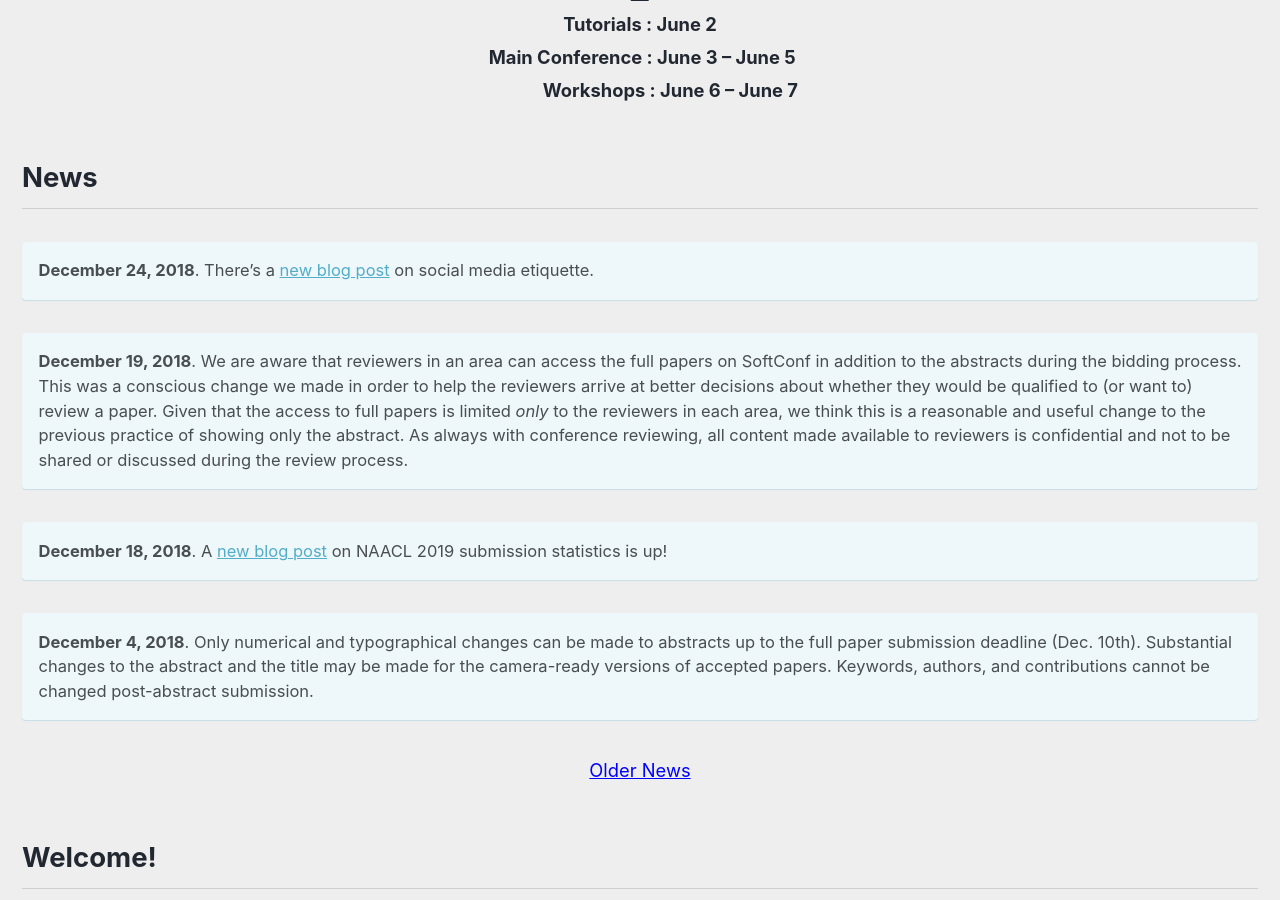
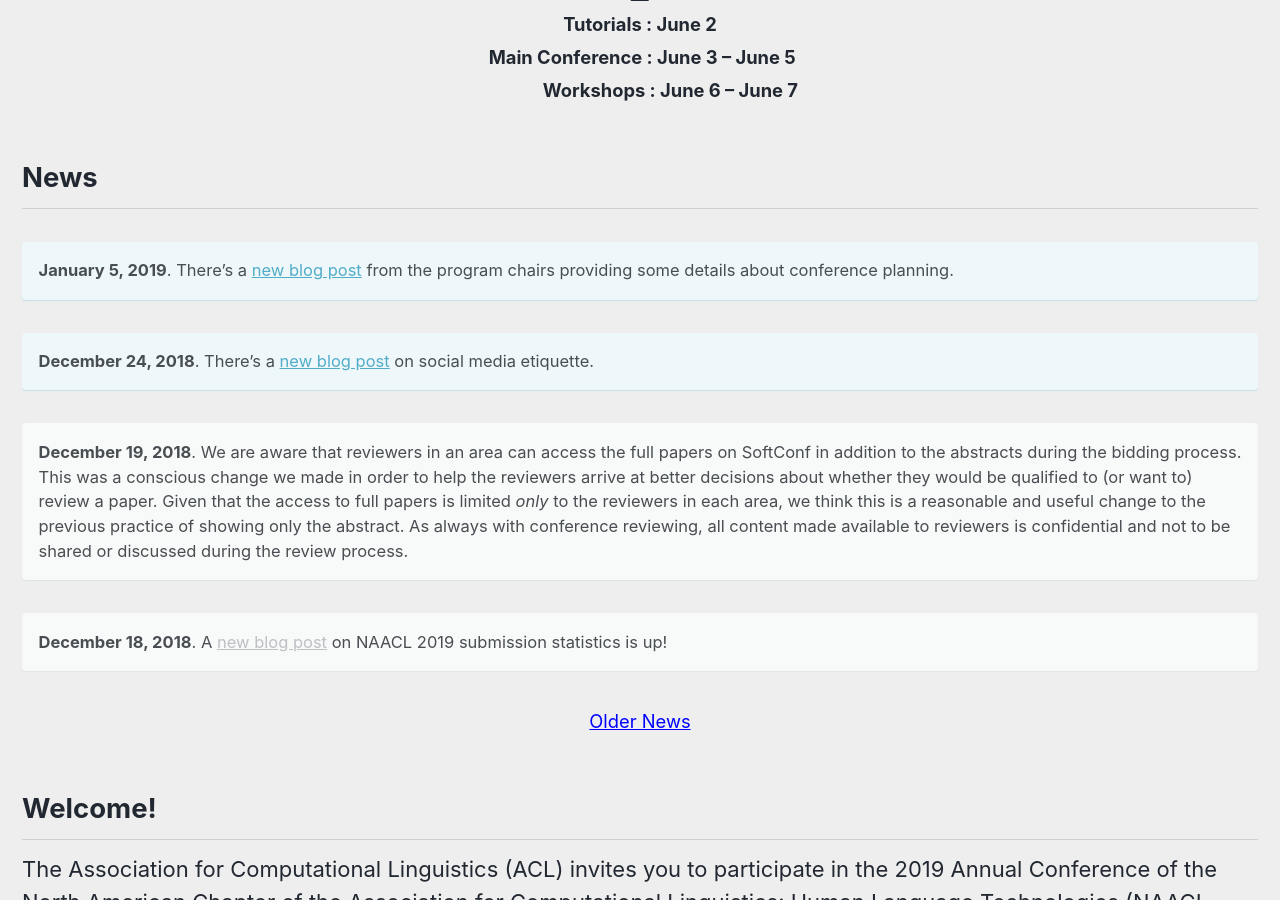
Before and after one commit to naacl-org/naacl-2021-website, a Jekyll site: the page built from _pages/home.md, in a window 1280 px wide and 900 px high, scrolled down 537 px. Built offline with Jekyll 4.4.1, drawn with Linux system fonts in a browser that asks for light colours; nearby versions of some CDN libraries.

Commit message:
Add new blog post and update home page.

```diff
--- a/_pages/home.md
+++ b/_pages/home.md
@@ -16,17 +16,18 @@
 
 <h2>News</h2>
 
+**January 5, 2019**. There's a [new blog post](/blog/from-the-ground-up) from the program chairs providing some details about conference planning.
+{: .notice--info}
+
 **December 24, 2018**. There's a [new blog post](/blog/social-media-etiquette) on social media etiquette.
 {: .notice--info}
 
 **December 19, 2018**. We are aware that reviewers in an area can access the full papers on SoftConf in addition to the abstracts during the bidding process. This was a conscious change we made in order to help the reviewers arrive at better decisions about whether they would be qualified to (or want to) review a paper. Given that the access to full papers is limited _only_ to the reviewers in each area, we think this is a reasonable and useful change to the previous practice of showing only the abstract. As always with conference reviewing, all content made available to reviewers is confidential and not to be shared or discussed during the review process.
-{: .notice--info}
+{: .notice}
 
 **December 18, 2018**. A [new blog post](/blog/submission-info) on NAACL 2019 submission statistics is up!
-{: .notice--info}
+{: .notice}
 
-**December 4, 2018**. Only numerical and typographical changes can be made to abstracts up to the full paper submission deadline (Dec. 10th). Substantial changes to the abstract and the title may be made for the camera-ready versions of accepted papers. Keywords, authors, and contributions cannot be changed post-abstract submission.
-{: .notice--info}
 
 <div class="text-center">
     <a href="/archive/" style="font-size: smaller; font-decoration: italic;">Older News</a>
```
Also changed, not shown: _pages/archive.md (+3 -0 lines), _posts/2019-01-05-from-the-ground-up.md (added, +42 -0 lines).
